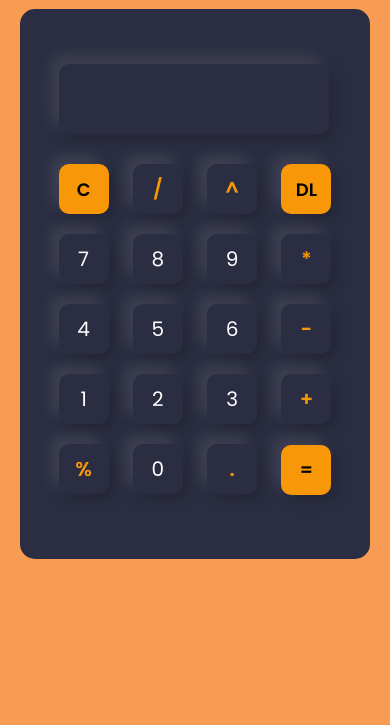
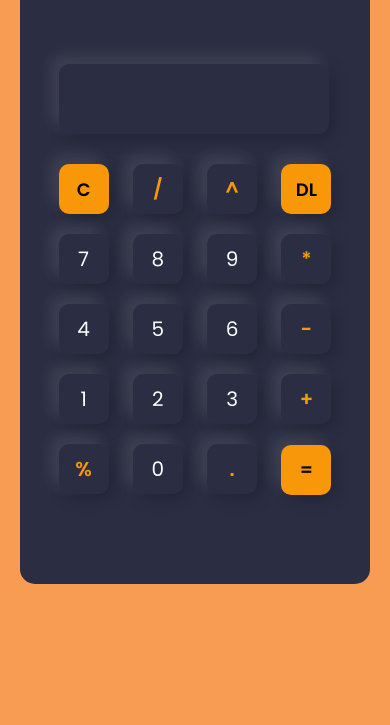
Before and after one commit to Zofishank/Calculator, a plain HTML site: page index.html in a window 390 px wide. Shown: the part 119-844 px from the top of the page. Drawn offline with Linux system fonts and the light colour scheme.

Commit message:
commit after responsiveness

```diff
--- a/style.css
+++ b/style.css
@@ -85,3 +85,9 @@ input{
     color: #f89808;
     font-size: 20px;
 }
+
+@media only screen and (max-width:500px){
+    .calculator{
+        height: 600px;
+    }
+}
```
